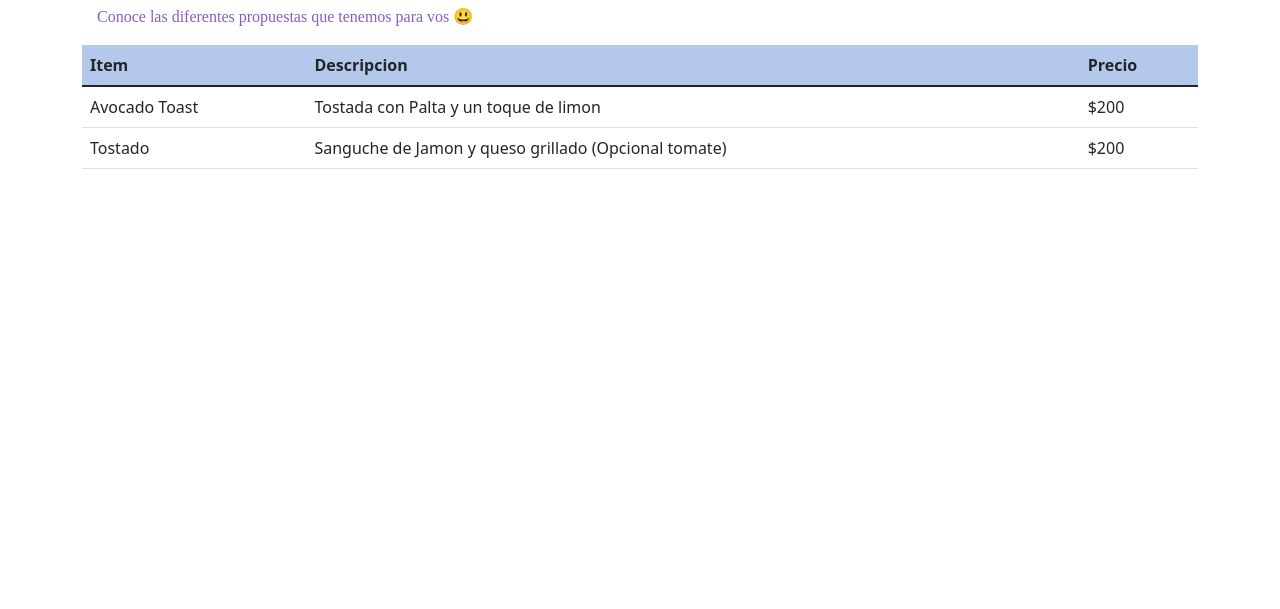
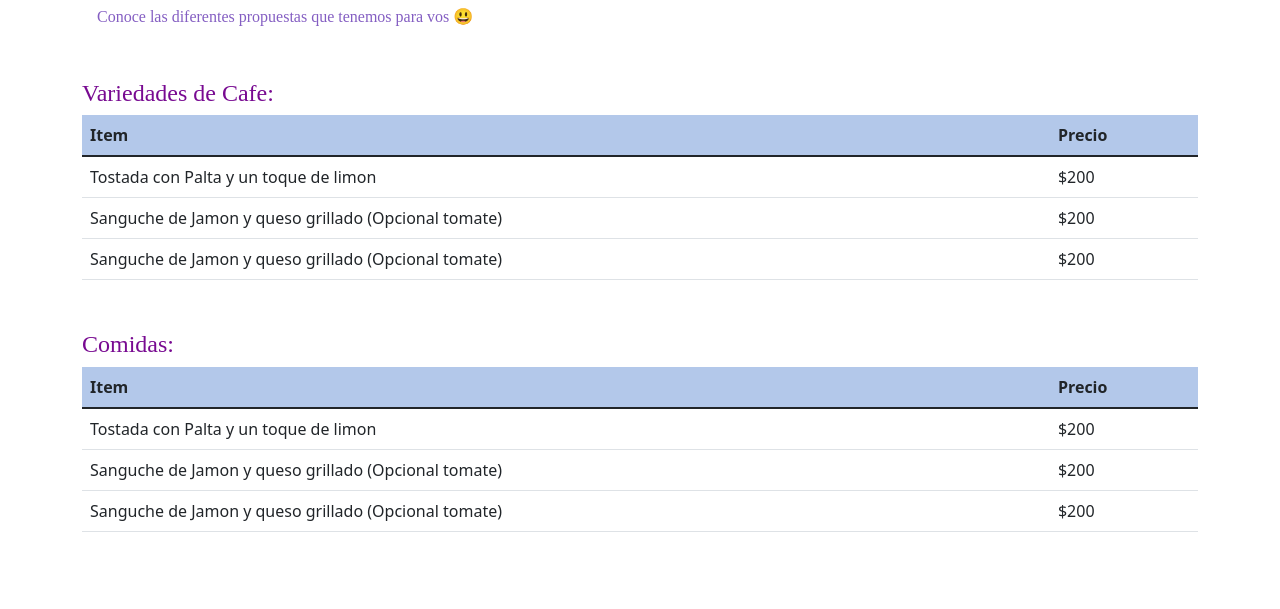
Before and after one commit to natacccha/meowcafeteria, a website: page menu.html in a window 1280 px wide. Shown: the part 191-800 px from the top of the page. Drawn offline with nearby package versions, Linux system fonts and the light colour scheme; a web font is replaced by a local one.

Commit message:
cambios en los estilos

```diff
--- a/menu.html
+++ b/menu.html
@@ -6,7 +6,7 @@
   <meta http-equiv="X-UA-Compatible" content="IE=edge">
   <meta name="viewport" content="width=device-width, initial-scale=1.0">
   <meta name="description" content="Cafeteria de especialidad, ver menu online">
-  <meta name="keywords"  content="CAFE, MENU, COMIDA COMPRAR">
+  <meta name="keywords" content="CAFE, MENU, COMIDA COMPRAR">
   <title>Ver Menu | Meow Cafeteria</title>
 
   <!--Fonts Google-->
@@ -88,26 +88,37 @@
 
 
     <!--Menu Cafeteria-->
+
+    <h2 class='container'> Variedades de Cafe:</h2>
+
     <section class="section_menuCafe container-md">
       <table class="table">
         <thead>
           <tr>
 
             <th scope="col">Item</th>
-            <th scope="col">Descripcion</th>
+
             <th scope="col">Precio</th>
           </tr>
         </thead>
         <tbody>
           <tr>
-            <td>Avocado Toast</td>
+
             <td>Tostada con Palta y un toque de limon</td>
             <td>$200</td>
 
           </tr>
 
           <tr>
-            <td>Tostado</td>
+
+            <td>Sanguche de Jamon y queso grillado (Opcional tomate)</td>
+            <td>$200</td>
+
+          </tr>
+
+
+          <tr>
+
             <td>Sanguche de Jamon y queso grillado (Opcional tomate)</td>
             <td>$200</td>
 
@@ -117,6 +128,48 @@
         </tbody>
       </table>
     </section>
+
+    <h2 class='container'> Comidas:</h2>
+
+    <section class="section_menuCafe container-md">
+      <table class="table">
+        <thead>
+          <tr>
+
+            <th scope="col">Item</th>
+
+            <th scope="col">Precio</th>
+          </tr>
+        </thead>
+        <tbody>
+          <tr>
+
+            <td>Tostada con Palta y un toque de limon</td>
+            <td>$200</td>
+
+          </tr>
+
+          <tr>
+
+            <td>Sanguche de Jamon y queso grillado (Opcional tomate)</td>
+            <td>$200</td>
+
+          </tr>
+
+
+          <tr>
+
+            <td>Sanguche de Jamon y queso grillado (Opcional tomate)</td>
+            <td>$200</td>
+
+          </tr>
+
+
+        </tbody>
+      </table>
+    </section>
+
+
   </main>
 
 
--- a/scss/styles.scss
+++ b/scss/styles.scss
@@ -53,6 +53,13 @@ h1 {
     padding-left: 20px;
 }
 
+h2 {
+    color: #780a91;
+    font-size: 1.5em;
+    font-family: 'Andada Pro', serif;
+    padding-left: 20px;
+    margin-top: 50px;
+}
 
 p {
 
@@ -237,7 +244,6 @@ nav ul li:hover>ul {
     th {
         background-color: purple;
         color: white;
-
         font-family: 'Andada Pro', serif;
         font-size: 12px;
         padding: 30px;
@@ -256,11 +262,7 @@ nav ul li:hover>ul {
 }
 
 
-.table{
 
-    margin-bottom: 475px;
-
-}
 
 .gracias{
     margin-bottom: 600px;
```
Also changed, not shown: css/styles.css. Lines whose indentation alone changed are shown as unchanged.
